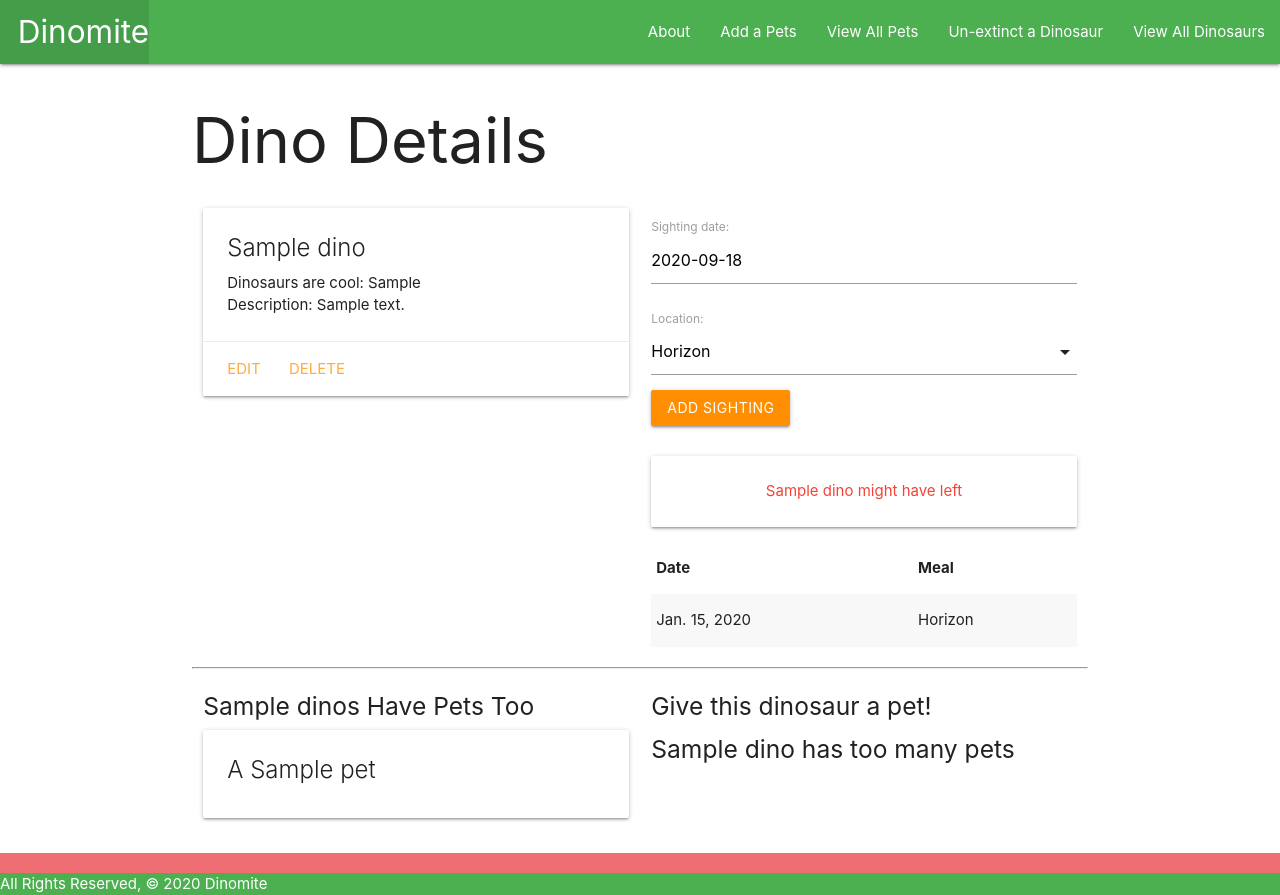
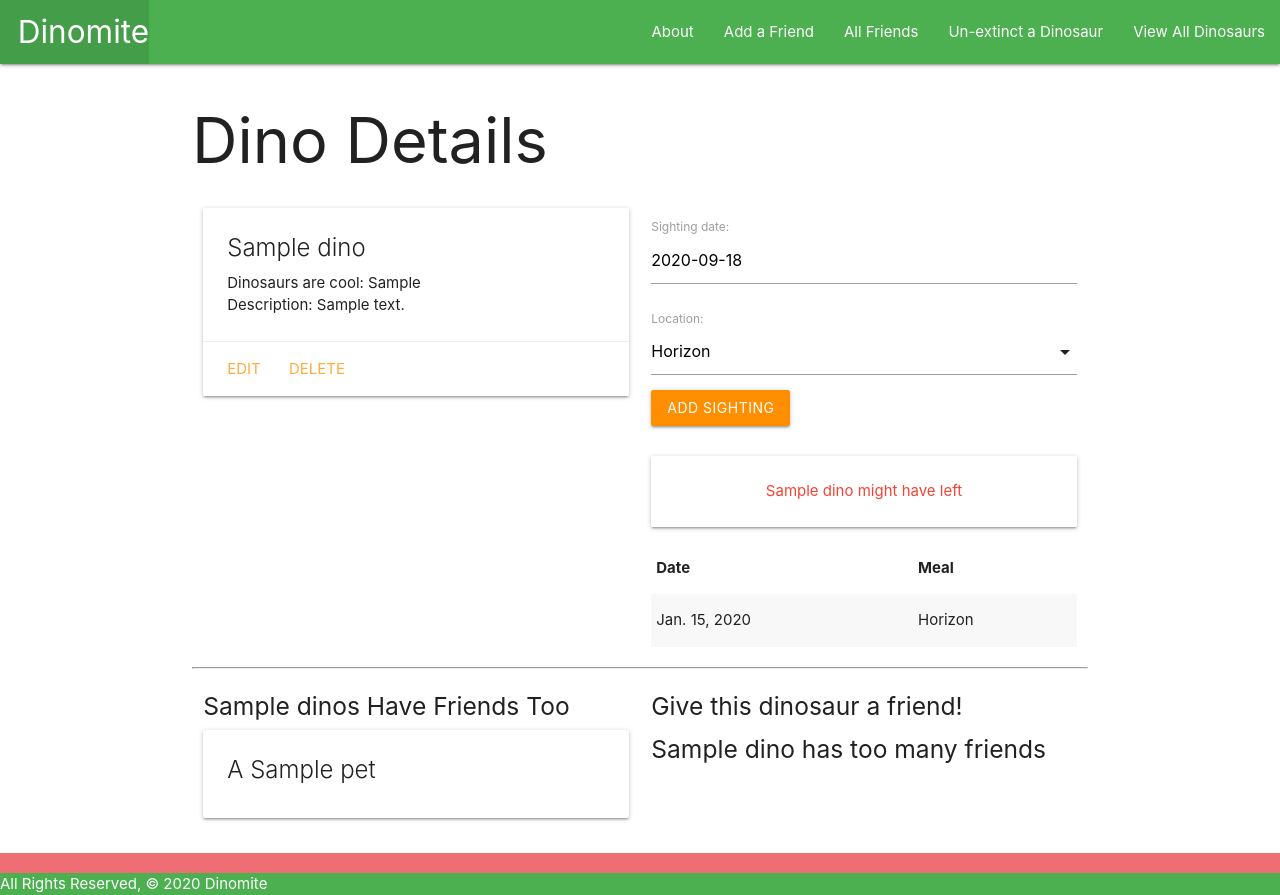
Before and after one commit to raga4905/dinomite, a Django app: page /dinos/1/ in a window 1280 px wide. Run offline with Django 3.2, Linux system fonts and the light colour scheme; tables that the repository leaves empty hold one stand-in row (values such as "Sample post").

Commit message:
changed it to friend for Shaw's sake

```diff
--- a/main_app/templates/base.html
+++ b/main_app/templates/base.html
@@ -22,8 +22,8 @@
                 </ul>
                 <ul class="right">
                     <li><a href="{% url 'about' %}">About</a></li>
-                    <li><a href="{% url 'pets_create' %}">Add a Pets</a></li>
-                    <li><a href="{% url 'pets_index' %}">View All Pets</a></li>
+                    <li><a href="{% url 'pets_create' %}">Add a Friend</a></li>
+                    <li><a href="{% url 'pets_index' %}">All Friends</a></li>
                     <li><a href="{% url 'dinos_create' %}">Un-extinct a Dinosaur</a></li>
                     <li><a href="{% url 'index' %}">View All Dinosaurs</a></li>
                 </ul>
--- a/main_app/templates/dinos/detail.html
+++ b/main_app/templates/dinos/detail.html
@@ -55,7 +55,7 @@
 <hr>
 <div class="row">
     <div class="col s6">
-        <h5>{{ dino.name }}s Have Pets Too</h5>
+        <h5>{{ dino.name }}s Have Friends Too</h5>
         {% if dino.pets.count %}
             {% for pet in dino.pets.all %}
                 <div class="card">
@@ -67,11 +67,11 @@
                 </div>
             {% endfor %}
         {% else %}
-            <h4>Someone get this disnosaur a pet!</h4>
+            <h4>Someone get this disnosaur a friend!</h4>
         {% endif %}
     </div>
     <div class="col s6">
-        <h5>Give this dinosaur a pet!</h5>
+        <h5>Give this dinosaur a friend!</h5>
         {% if pets.count %}
         {% for pet in pets.all %}
         <div class="card">
@@ -89,7 +89,7 @@
         </div>
         {% endfor %}
         {% else %}
-        <h5>{{dino.name}} has too many pets</h5>
+        <h5>{{dino.name}} has too many friends</h5>
         {% endif %}
     </div>
 </div>
```
